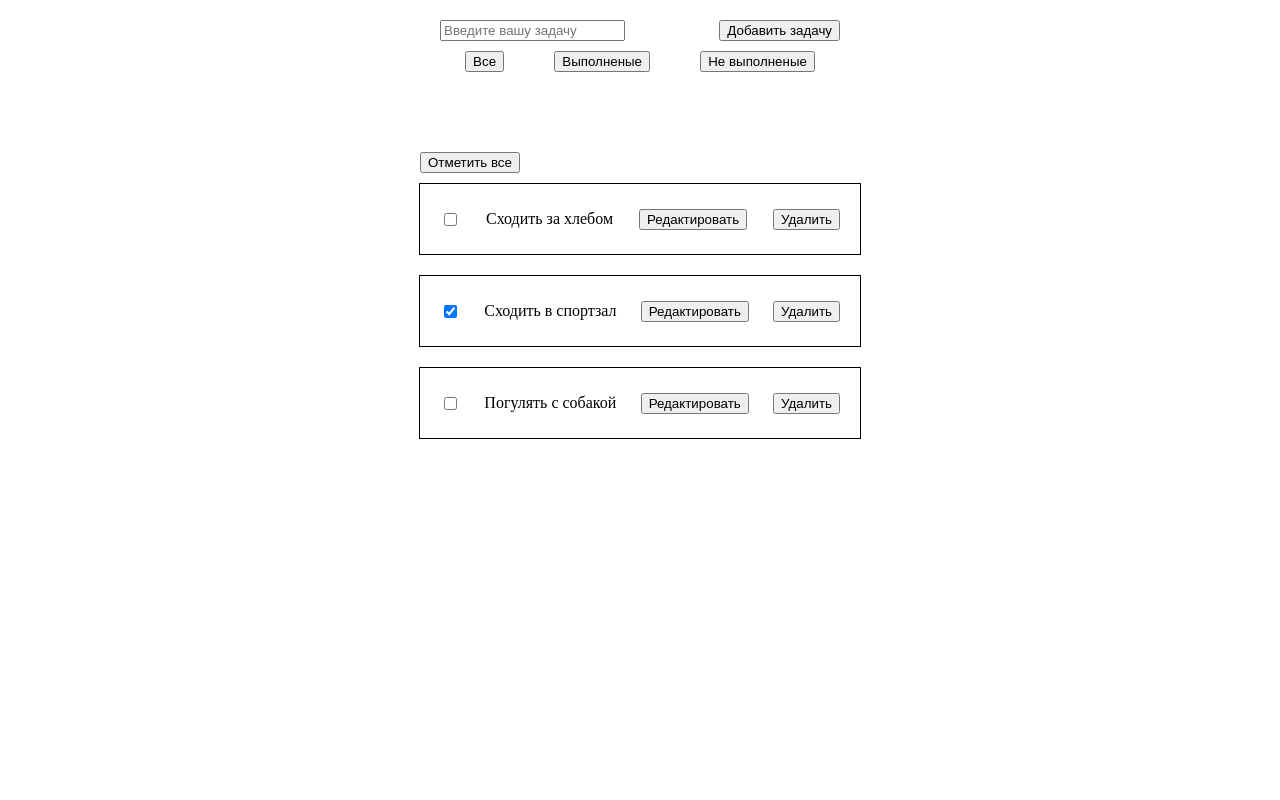
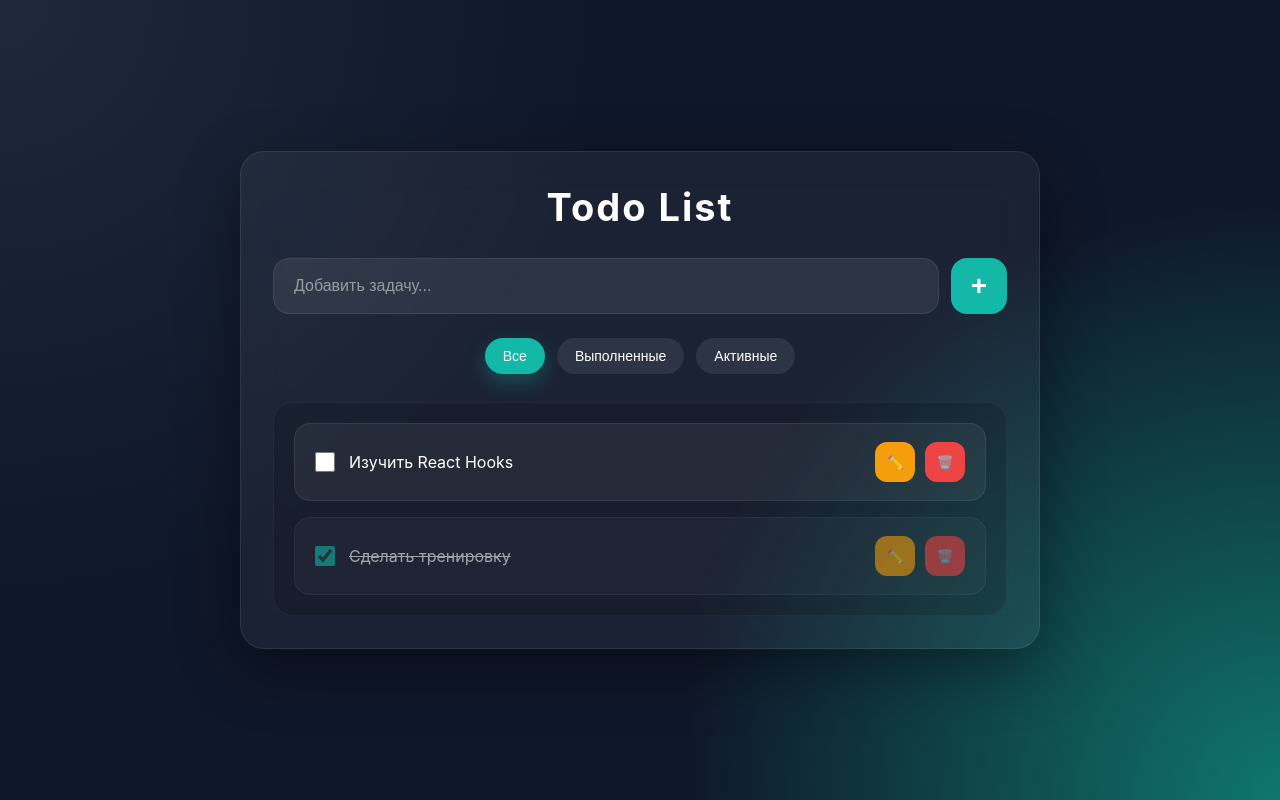
Before and after one commit to mdlk1337/toDoList, a plain HTML site: page index.html in a window 1280 px wide. Drawn offline with Linux system fonts and the light colour scheme.

Commit message:
Добавил новый дизайн

```diff
--- a/index.html
+++ b/index.html
@@ -7,24 +7,59 @@
     <title>My toDolist</title>
 </head>
 <body>
-    <div class="toDolist__wrapper">
-        <div class="toDoList__createTask">
-            <input class="task__input" type="text" placeholder="Введите вашу задачу"/>
-            <button class="toDolist__btn">Добавить задачу</button>
+    <div class="todo-app">
+    <h1>Todo List</h1>
+
+    <div class="todo-input">
+        <input
+            type="text"
+            class="task-input"
+            placeholder="Добавить задачу..."
+        />
+        <button class="add-btn">+</button>
+    </div>
+
+    <div class="filters">
+        <button class="filter-btn active" data-filter="all">
+            Все
+        </button>
+
+        <button class="filter-btn" data-filter="completed">
+            Выполненные
+        </button>
+
+        <button class="filter-btn" data-filter="active">
+            Активные
+        </button>
+    </div>
+
+    <div class="tasks">
+
+        <div class="task">
+            <label class="task-content">
+                <input type="checkbox">
+                <span>Изучить React Hooks</span>
+            </label>
+
+            <div class="task-actions">
+                <button class="edit-btn">✏️</button>
+                <button class="delete-btn">🗑️</button>
+            </div>
         </div>
-        <div class="toDoList__btns">
-            <button class="btn theAll__btn">Все</button>
-            <button class="btn completed__btn">Выполненые</button>
-            <button class="btn notCompleted__btn">Не выполненые</button>
+
+        <div class="task completed">
+            <label class="task-content">
+                <input type="checkbox" checked>
+                <span>Сделать тренировку</span>
+            </label>
+
+            <div class="task-actions">
+                <button class="edit-btn">✏️</button>
+                <button class="delete-btn">🗑️</button>
+            </div>
         </div>
-    </div>
-    <div class="toggle__btns">
-        <button class="toggle__btn markAll__btn">Отметить все</button>
-        <button class="toggle__btn removeAll__btn">Убрать все</button>
-    </div>
-    <div class="wrapper__task">
 
     </div>
-        <script src="script.js"></script>
+</div>
 </body>
 </html>
--- a/style.css
+++ b/style.css
@@ -1,46 +1,343 @@
-body {
+* {
     margin: 0;
+    padding: 0;
+    box-sizing: border-box;
 }
 
-.toDolist__wrapper {
-    width: 400px;
-    margin: 20px auto 80px auto;
+body {
+    min-height: 100vh;
+    display: flex;
+    justify-content: center;
+    align-items: center;
+
+    padding: 20px;
+
+    font-family: Inter, "Segoe UI", sans-serif;
+
+    background:
+        radial-gradient(circle at top left, #1e293b, transparent 40%),
+        radial-gradient(circle at bottom right, #0f766e, transparent 40%),
+        #0f172a;
 }
 
-.toDoList__createTask {
+.todo-app {
+    width: 100%;
+    max-width: 800px;
+
+    padding: 32px;
+
+    background: rgba(255, 255, 255, 0.05);
+
+    backdrop-filter: blur(20px);
+    -webkit-backdrop-filter: blur(20px);
+
+    border: 1px solid rgba(255, 255, 255, 0.08);
+
+    border-radius: 24px;
+
+    box-shadow:
+        0 20px 60px rgba(0, 0, 0, 0.4);
+}
+
+.todo-app h1 {
+    text-align: center;
+
+    color: #ffffff;
+
+    font-size: 38px;
+    font-weight: 700;
+
+    letter-spacing: 2px;
+
+    margin-bottom: 28px;
+}
+
+/* ========================
+   INPUT
+======================== */
+
+.todo-input {
+    display: flex;
+    gap: 12px;
+
+    margin-bottom: 24px;
+}
+
+.todo-input input {
+    flex: 1;
+
+    height: 56px;
+
+    padding: 0 20px;
+
+    border: 1px solid rgba(255, 255, 255, 0.08);
+
+    border-radius: 16px;
+
+    background: rgba(255, 255, 255, 0.08);
+
+    color: #ffffff;
+
+    font-size: 16px;
+
+    outline: none;
+
+    transition: 0.25s;
+}
+
+.todo-input input::placeholder {
+    color: rgba(255, 255, 255, 0.5);
+}
+
+.todo-input input:focus {
+    border-color: #14b8a6;
+
+    box-shadow:
+        0 0 0 3px rgba(20, 184, 166, 0.15);
+}
+
+.todo-input button {
+    width: 56px;
+    height: 56px;
+
+    border: none;
+
+    border-radius: 16px;
+
+    background: #14b8a6;
+
+    color: white;
+
+    font-size: 28px;
+    font-weight: bold;
+
+    cursor: pointer;
+
+    transition: 0.25s;
+}
+
+.todo-input button:hover {
+    transform: translateY(-2px);
+
+    background: #0d9488;
+}
+
+/* ========================
+   FILTERS
+======================== */
+
+.filters {
+    display: flex;
+    justify-content: center;
+    gap: 12px;
+
+    margin-bottom: 28px;
+}
+
+.filters button {
+    padding: 10px 18px;
+
+    border: none;
+
+    border-radius: 999px;
+
+    background: rgba(255, 255, 255, 0.08);
+
+    color: #ffffff;
+
+    font-size: 14px;
+    font-weight: 500;
+
+    cursor: pointer;
+
+    transition: 0.25s;
+}
+
+.filters button:hover {
+    background: rgba(255, 255, 255, 0.15);
+}
+
+.filters .active {
+    background: #14b8a6;
+
+    box-shadow:
+        0 8px 20px rgba(20, 184, 166, 0.3);
+}
+
+/* ========================
+   TASKS CONTAINER
+======================== */
+
+.tasks {
+    display: flex;
+    flex-direction: column;
+    gap: 16px;
+
+    padding: 20px;
+
+    border-radius: 20px;
+
+    background: rgba(0, 0, 0, 0.15);
+
+    border: 1px solid rgba(255, 255, 255, 0.05);
+}
+
+/* ========================
+   TASK CARD
+======================== */
+
+.task {
     display: flex;
     justify-content: space-between;
-    margin-bottom: 10px;
+    align-items: center;
+
+    padding: 18px 20px;
+
+    border-radius: 16px;
+
+    background: rgba(255, 255, 255, 0.06);
+
+    border: 1px solid rgba(255, 255, 255, 0.08);
+
+    transition: 0.25s ease;
 }
 
-.toDoList__btns {
+.task:hover {
+    transform: translateY(-3px);
+
+    background: rgba(255, 255, 255, 0.1);
+
+    box-shadow:
+        0 10px 25px rgba(0, 0, 0, 0.25);
+}
+
+.task-content {
     display: flex;
-    justify-content: space-around;
+    align-items: center;
+    gap: 14px;
+
+    color: #ffffff;
+
+    font-size: 16px;
+
+    flex: 1;
+}
+
+.task-content input[type="checkbox"] {
+    width: 20px;
+    height: 20px;
+
+    cursor: pointer;
+
+    accent-color: #14b8a6;
+}
+
+.task-content span {
+    word-break: break-word;
+}
+
+/* ========================
+   COMPLETED
+======================== */
+
+.task.completed {
+    opacity: 0.6;
+}
+
+.task.completed .task-content span {
+    text-decoration: line-through;
+}
+
+/* ========================
+   ACTION BUTTONS
+======================== */
+
+.task-actions {
+    display: flex;
+    gap: 10px;
+}
+
+.task-actions button {
+    width: 40px;
+    height: 40px;
+
+    border: none;
+
+    border-radius: 12px;
+
+    color: white;
+
+    cursor: pointer;
+
+    transition: 0.25s;
+}
+
+.task-actions button:hover {
+    transform: scale(1.08);
+}
+
+.edit-btn {
+    background: #f59e0b;
+}
+
+.edit-btn:hover {
+    background: #d97706;
+}
+
+.delete-btn {
+    background: #ef4444;
+}
+
+.delete-btn:hover {
+    background: #dc2626;
+}
+
+/* ========================
+   ANIMATION
+======================== */
+
+@keyframes fadeIn {
+    from {
+        opacity: 0;
+        transform: translateY(15px);
+    }
+
+    to {
+        opacity: 1;
+        transform: translateY(0);
+    }
 }
 
 .task {
-    margin: 0 auto;
-    margin-bottom: 20px;
-    border: 1px solid black;
-    width: 400px;
-    display: flex;
-    justify-content: space-between;
-    padding-inline: 20px;
-    align-items: center;
-    padding-block: 10px;
+    animation: fadeIn 0.3s ease;
 }
 
-.inputError::placeholder {
-    color: red;
-    font-size: 10px;
+/* ========================
+   MOBILE
+======================== */
+
+@media (max-width: 768px) {
+    .todo-app {
+        padding: 20px;
+    }
+
+    .todo-input {
+        flex-direction: column;
+    }
+
+    .todo-input button {
+        width: 100%;
+    }
+
+    .filters {
+        flex-wrap: wrap;
+    }
+
+    .task {
+        gap: 12px;
+    }
+
+    .task-content {
+        font-size: 14px;
+    }
 }
-
-.toggle__btns {
-    width: 440px;
-    margin: 0 auto;
-    margin-bottom: 10px;
-}
-
-.removeAll__btn {
-    display: none;
-}
```
